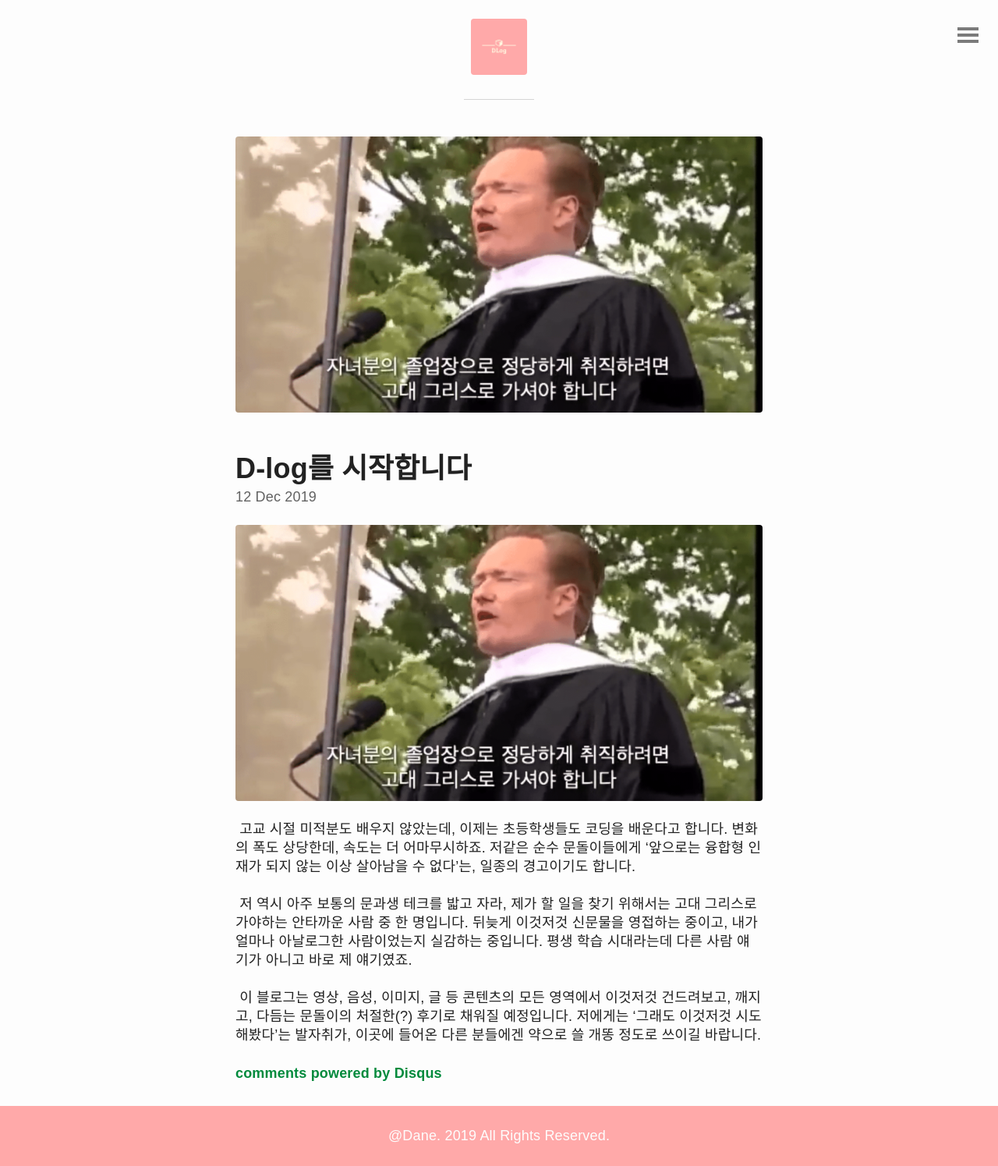
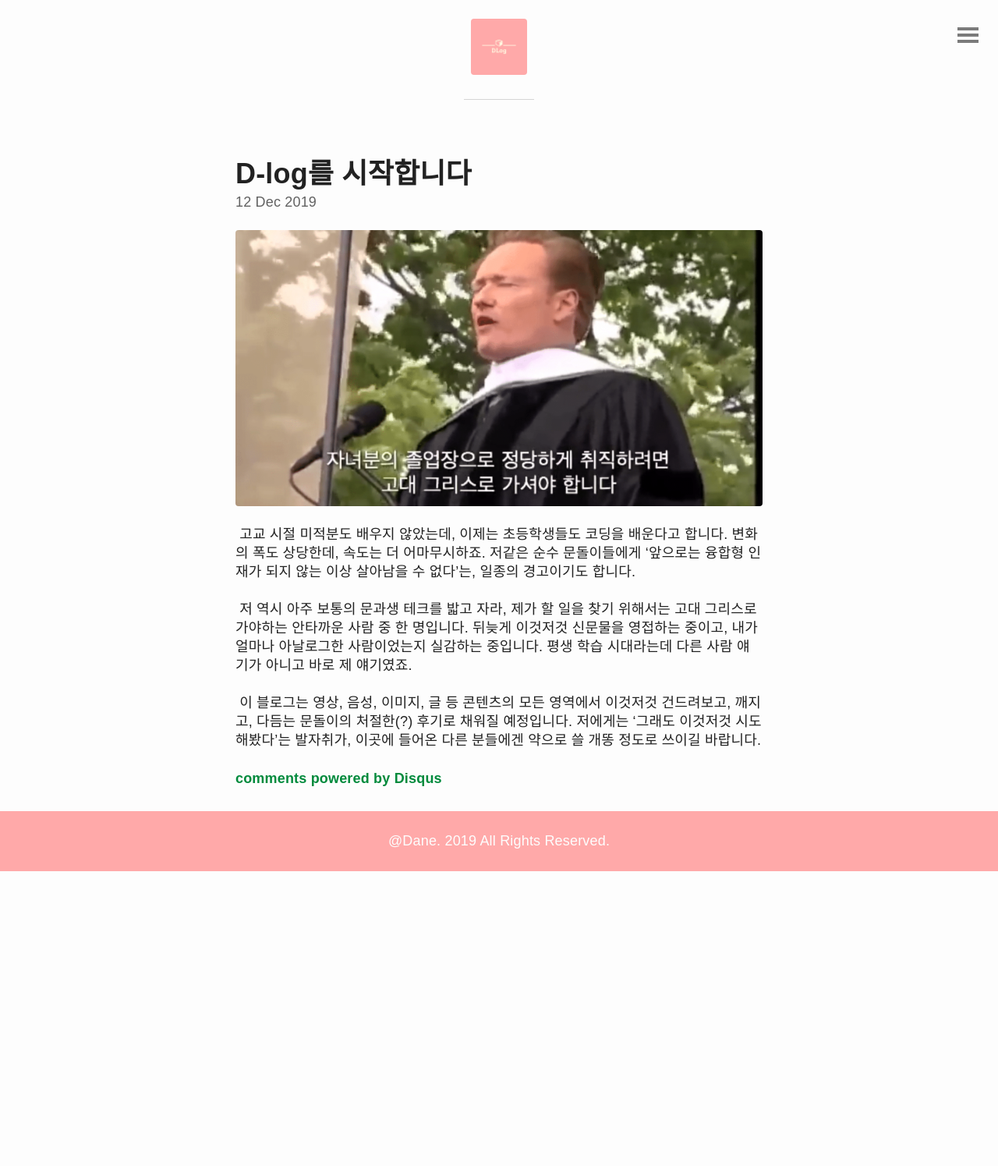
Before and after one commit to Dane10st/danelog, a Jekyll site: the page built from _posts/2019-12-12-openingdlog.md, in a window 1280 px wide. Shown: the whole page at 78% size. Built offline with Jekyll 4.4.1, drawn with Linux system fonts in a browser that asks for light colours; some web fonts are replaced; comment, search, counter and statistics services are not loaded; after the commit the page ends 1117 px from its top, so only the background shows below that.

Commit message:
글 페이지 대표 이미지 제거
localhost에서는 빠르게 출력 되는데 페이지에서 확인할 경우 깨집니다..

```diff
--- a/_layouts/post.html
+++ b/_layouts/post.html
@@ -2,9 +2,6 @@
 layout: default
 ---
 <article id="post-page">
-	{% if page.image.feature %}
-  <img src="{{ site.github.url }}/img/thumbnail/{{ page.image.feature }}">
-	{% endif %}
 	<h2>{{ page.title }}</h2>
 	<time datetime="{{ page.date | date_to_xmlschema }}" class="by-line">{{ page.date | date_to_string }}</time>
 	<div class="content">
```
Also changed, not shown: 2 other files.
